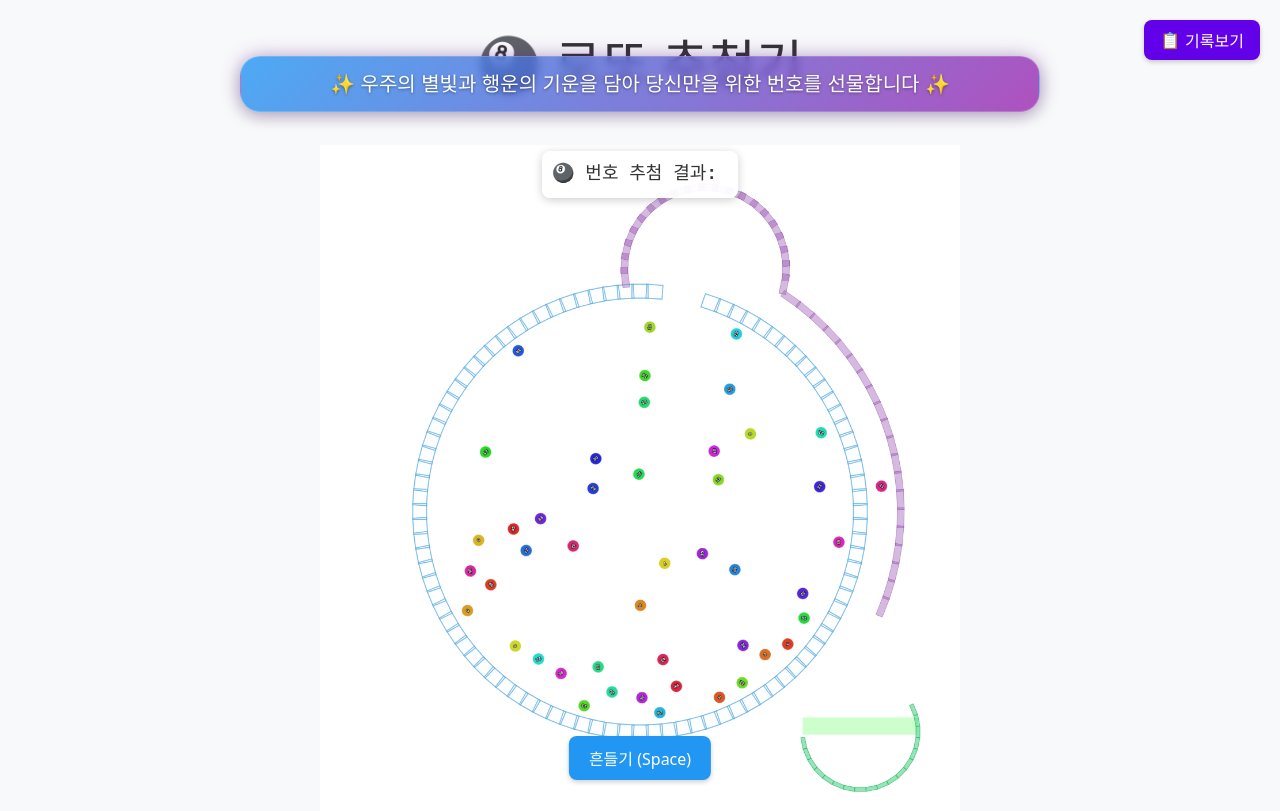
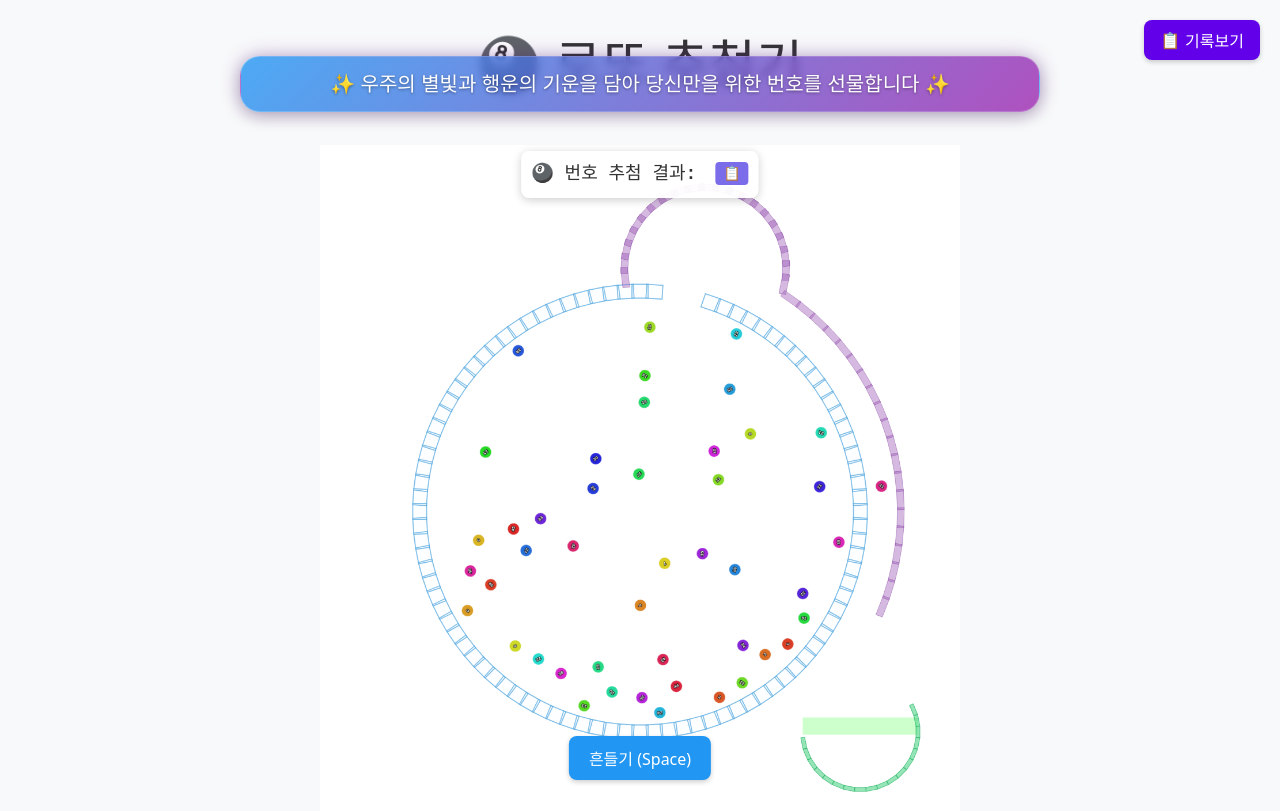
Before and after one commit to Rakk4403/lotto645, a React (Vite) app: page / in a window 1280 px wide. Built offline with nearby package versions, Linux system fonts and the light colour scheme.

Commit message:
feat: Add clipboard copy functionality to BallPopup, BallResults, and RecordDialog components

```diff
--- a/src/components/BallPopup.tsx
+++ b/src/components/BallPopup.tsx
@@ -36,6 +36,20 @@ export const BallPopup: React.FC<BallPopupProps> = ({
     if (score >= 30) return "#B8C0FF"; // 옅은 보라색
     if (score >= 10) return "#FFB6B9"; // 옅은 분홍색
     return "#D3D3D3"; // 회색
+  };
+
+  // 번호 복사 기능
+  const copyNumbersToClipboard = () => {
+    const numbersText = sortedBalls.join(", ");
+    navigator.clipboard
+      .writeText(numbersText)
+      .then(() => {
+        alert("번호가 클립보드에 복사되었습니다: " + numbersText);
+      })
+      .catch((error) => {
+        console.error("클립보드 복사 실패:", error);
+        alert("번호 복사에 실패했습니다. 다시 시도해주세요.");
+      });
   };
 
   return (
@@ -113,6 +127,39 @@ export const BallPopup: React.FC<BallPopupProps> = ({
             );
           })}
         </div>
+
+        {/* 번호 복사 버튼 */}
+        <button
+          onClick={copyNumbersToClipboard}
+          style={{
+            marginTop: "20px",
+            padding: "10px 15px",
+            backgroundColor: "#6c5ce7",
+            color: "white",
+            border: "none",
+            borderRadius: "8px",
+            fontSize: "16px",
+            fontWeight: "bold",
+            cursor: "pointer",
+            display: "flex",
+            alignItems: "center",
+            justifyContent: "center",
+            margin: "20px auto 0",
+            boxShadow: "0 3px 6px rgba(0,0,0,0.1)",
+            transition: "transform 0.2s, background-color 0.2s",
+          }}
+          onMouseOver={(e) => {
+            e.currentTarget.style.transform = "scale(1.05)";
+            e.currentTarget.style.backgroundColor = "#5c4dd6";
+          }}
+          onMouseOut={(e) => {
+            e.currentTarget.style.transform = "scale(1)";
+            e.currentTarget.style.backgroundColor = "#6c5ce7";
+          }}
+        >
+          📋 번호 복사하기
+        </button>
+
         {/* 추천 점수 표시 영역 */}
         <div
           style={{
--- a/src/components/BallResults.tsx
+++ b/src/components/BallResults.tsx
@@ -11,6 +11,20 @@ export const BallResults: React.FC<BallResultsProps> = ({ drawnBalls }) => {
 
   // 화면 너비에 따라 스타일 조정
   const isMobile = window.innerWidth < 768;
+
+  // 번호 복사 함수
+  const copyNumbersToClipboard = () => {
+    const numbersText = sortedBalls.join(", ");
+    navigator.clipboard
+      .writeText(numbersText)
+      .then(() => {
+        alert("번호가 클립보드에 복사되었습니다: " + numbersText);
+      })
+      .catch((error) => {
+        console.error("클립보드 복사 실패:", error);
+        alert("번호 복사에 실패했습니다. 다시 시도해주세요.");
+      });
+  };
 
   return (
     <div
@@ -53,6 +67,26 @@ export const BallResults: React.FC<BallResultsProps> = ({ drawnBalls }) => {
             {label}
           </span>
         ))}
+        <button
+          onClick={copyNumbersToClipboard}
+          style={{
+            marginLeft: "8px",
+            padding: isMobile ? "2px 5px" : "3px 8px",
+            backgroundColor: "#6c5ce7",
+            color: "white",
+            border: "none",
+            borderRadius: "4px",
+            fontSize: isMobile ? "10px" : "14px",
+            cursor: "pointer",
+            verticalAlign: "middle",
+            opacity: 0.9,
+            display: "inline-flex",
+            alignItems: "center",
+          }}
+          title="번호 복사하기"
+        >
+          📋
+        </button>
       </div>
     </div>
   );
--- a/src/components/RecordDialog.tsx
+++ b/src/components/RecordDialog.tsx
@@ -232,6 +232,53 @@ export const RecordDialog: React.FC<RecordDialogProps> = ({
                     })}
                   </div>
 
+                  {/* 번호 복사 버튼 */}
+                  <div style={{ marginTop: "10px", textAlign: "center" }}>
+                    <button
+                      onClick={(e) => {
+                        e.stopPropagation();
+                        const numbersText = record.numbers.join(", ");
+                        navigator.clipboard
+                          .writeText(numbersText)
+                          .then(() => {
+                            alert(
+                              "번호가 클립보드에 복사되었습니다: " + numbersText
+                            );
+                          })
+                          .catch((error) => {
+                            console.error("클립보드 복사 실패:", error);
+                            alert(
+                              "번호 복사에 실패했습니다. 다시 시도해주세요."
+                            );
+                          });
+                      }}
+                      style={{
+                        padding: "5px 10px",
+                        backgroundColor: "#6c5ce7",
+                        color: "white",
+                        border: "none",
+                        borderRadius: "5px",
+                        fontSize: isMobile ? "12px" : "14px",
+                        cursor: "pointer",
+                        display: "inline-flex",
+                        alignItems: "center",
+                        justifyContent: "center",
+                        opacity: 0.9,
+                        transition: "all 0.2s ease",
+                      }}
+                      onMouseOver={(e) => {
+                        e.currentTarget.style.opacity = "1";
+                        e.currentTarget.style.transform = "scale(1.05)";
+                      }}
+                      onMouseOut={(e) => {
+                        e.currentTarget.style.opacity = "0.9";
+                        e.currentTarget.style.transform = "scale(1)";
+                      }}
+                    >
+                      📋 번호 복사
+                    </button>
+                  </div>
+
                   {/* 삭제 버튼 (호버 시에만 표시) */}
                   {hoverRecordId === record.id && (
                     <button
```
